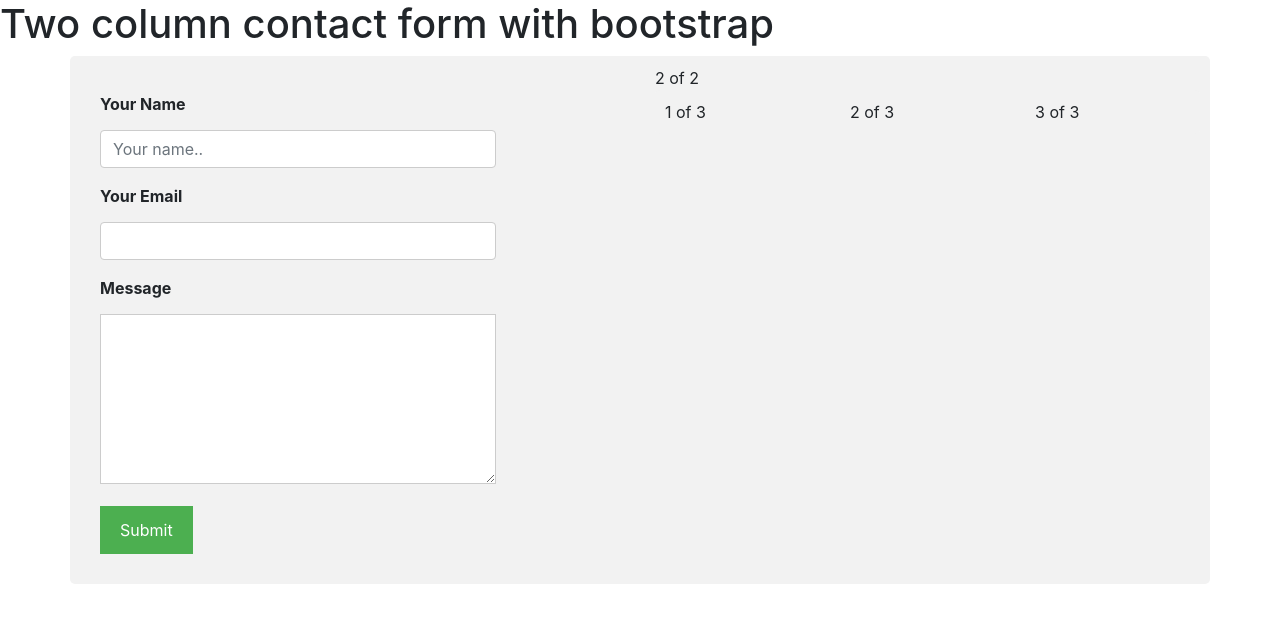
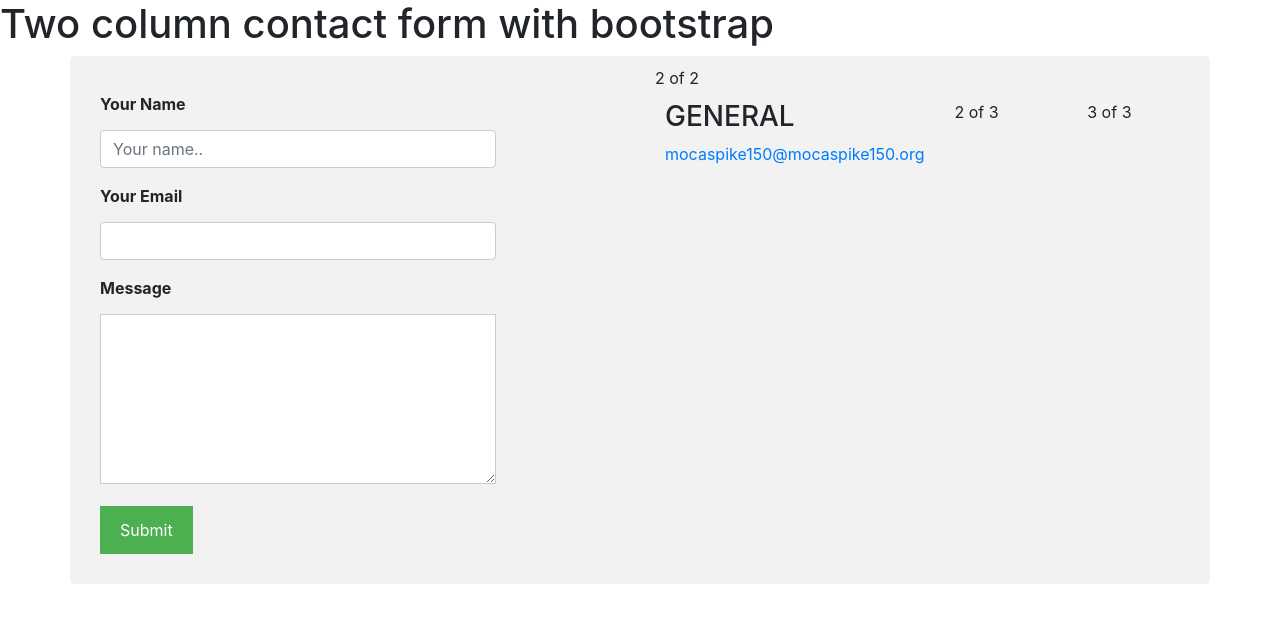
Before and after one commit to mocaspike150/Front-End-Coding, a Jekyll site: the page built from html/contact_us/two-column-contact-form-with-bootstrap.md, in a window 1280 px wide. Shown: the top 623 px of the page. Built offline with Jekyll 4.4.1, drawn with Linux system fonts in a browser that asks for light colours.

Commit message:
Update two-column-contact-form-with-bootstrap.html

```diff
--- a/_includes/two-column-contact-form-with-bootstrap.html
+++ b/_includes/two-column-contact-form-with-bootstrap.html
@@ -82,7 +82,8 @@ input[type=submit]:hover {
 	    <div class="container">
 		  <div class="row">
 		    <div class="col">
-		      1 of 3
+		     <h3>GENERAL</h3>
+		      <div><a href="mailto:mocaspike150@mocaspike150.org">mocaspike150@mocaspike150.org</a></div>
 		    </div>
 		    <div class="col">
 		      2 of 3
```
